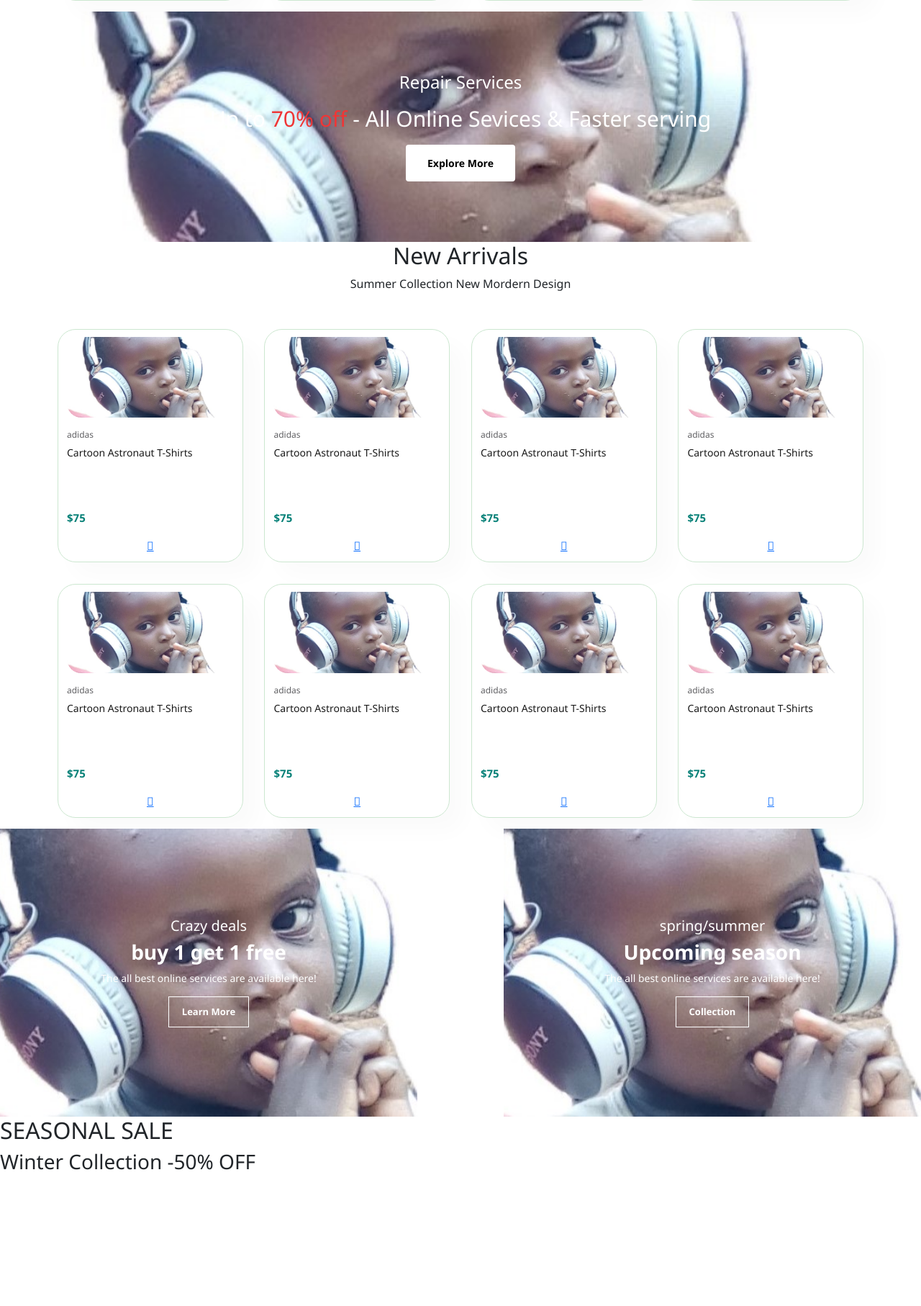
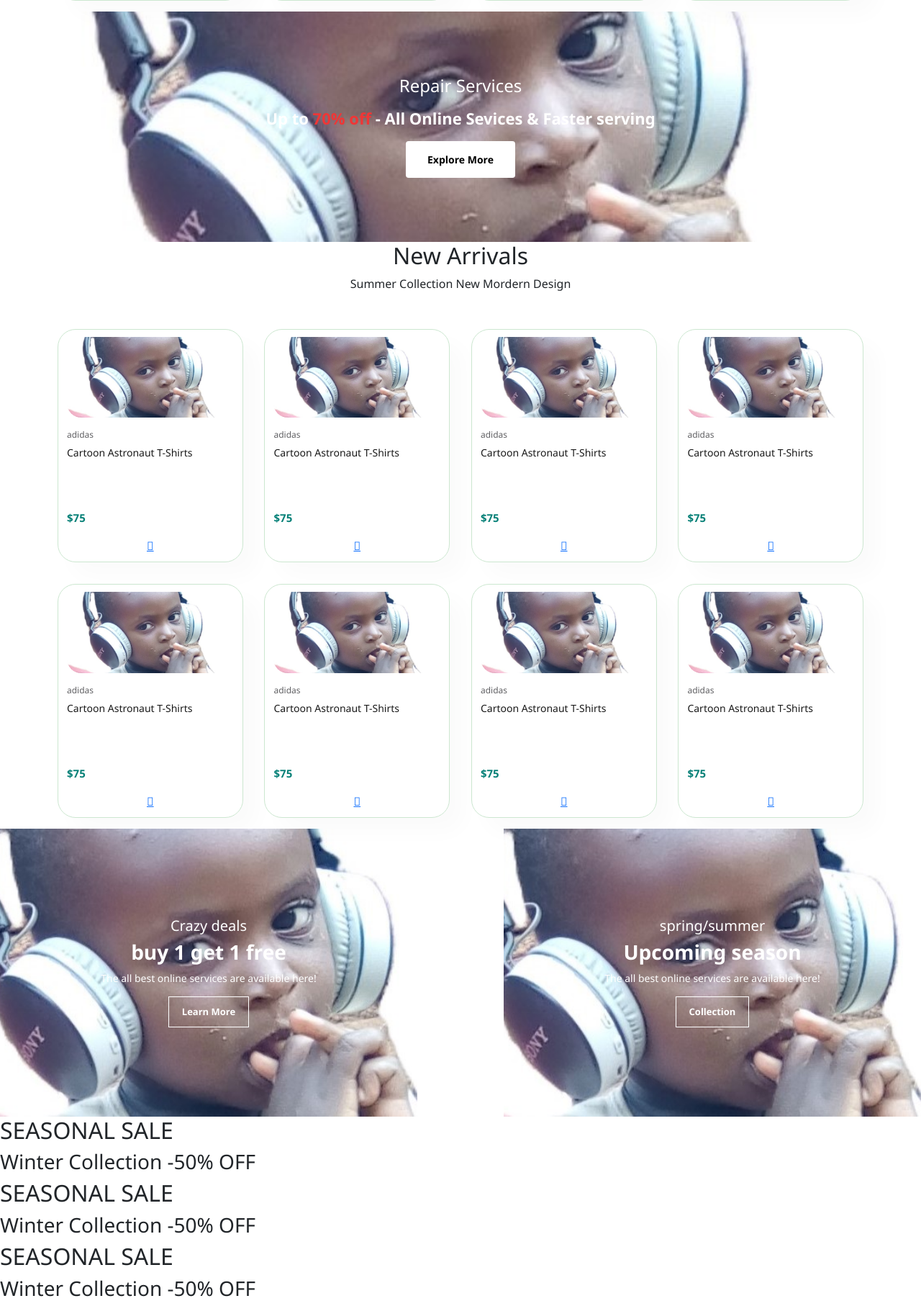
Before and after one commit to Ndaziramiyep/Umurava-online-learning-project, a PHP site: page /Html/Index.html in a window 1280 px wide. Shown: the part 1802-3616 px from the top of the page at 72% size. Before the commit the page ends 3427 px from the top, so only its background shows below. Run offline with PHP 8.4, Linux system fonts and the light colour scheme.

Commit message:
doubling banner-box in banner3 section

```diff
--- a/Frontend/Html/Index.html
+++ b/Frontend/Html/Index.html
@@ -366,6 +366,13 @@
             <h2>SEASONAL SALE</h2>
             <h3>Winter Collection -50% OFF</h3>
         </div>
+        <div class="banner-box">
+            <h2>SEASONAL SALE</h2>
+            <h3>Winter Collection -50% OFF</h3>
+        </div>        <div class="banner-box">
+            <h2>SEASONAL SALE</h2>
+            <h3>Winter Collection -50% OFF</h3>
+        </div>
       </section>
 
 
--- a/Frontend/css/style.css
+++ b/Frontend/css/style.css
@@ -314,3 +314,13 @@ border-radius: 20px;
     padding: 20px;
     margin-bottom: 20px;
 }
+#banner h2{
+    color: #fff;
+    font-weight: 900;
+    font-size: 22px;
+}
+#banner h3{
+    color: #ec544e;
+    font-weight: 900;
+    font-size: 22px;
+}
```
